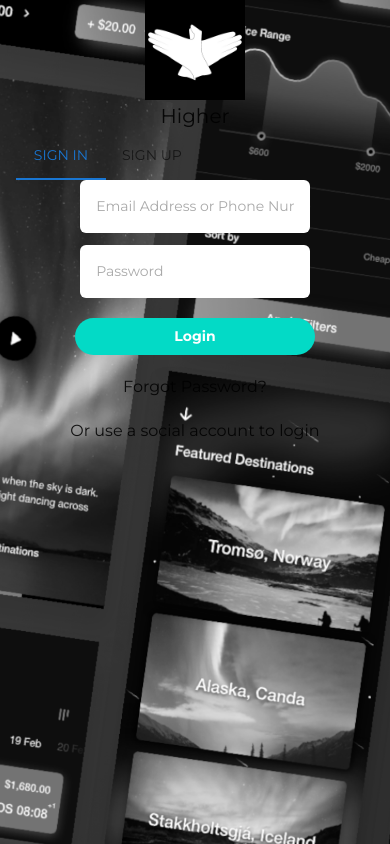
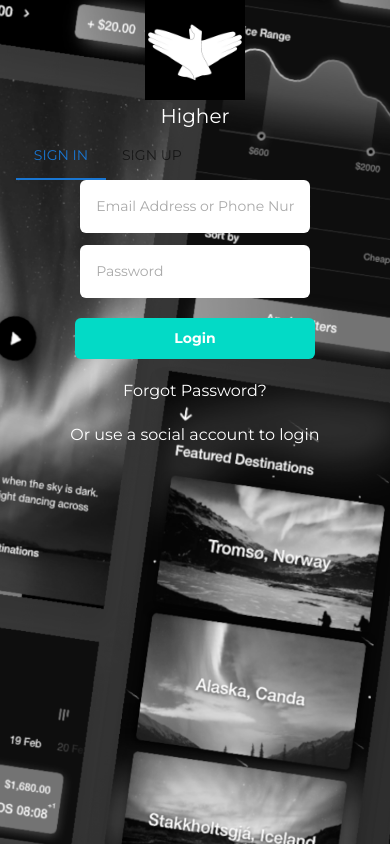
Before and after one commit to sakitkepala/flyhigher-login, a React (Vite) app: page /signin in a window 390 px wide. Built offline with nearby package versions, Linux system fonts and the light colour scheme.

Commit message:
Integrasikan mobil & web jadi responsif

```diff
--- a/src/App.jsx
+++ b/src/App.jsx
@@ -1,15 +1,23 @@
 import * as React from "react";
 import { BrowserRouter as Router, Routes, Route } from "react-router-dom";
 
-import { Root } from "./screens/root";
-import { ScreenSignIn } from "./screens/sign-in";
-import { ScreenSignUp } from "./screens/sign-up";
+import Root from "./screens/root";
+import ScreenWeb from "./screens/web";
+import ScreenSignIn from "./screens/sign-in";
+import ScreenSignUp from "./screens/sign-up";
 
 function App() {
   return (
     <Router>
       <Routes>
-        <Route path="/" element={<Root />}>
+        <Route
+          path="/"
+          element={
+            <Root>
+              <ScreenWeb />
+            </Root>
+          }
+        >
           <Route path="signin" element={<ScreenSignIn />} />
           <Route path="signup" element={<ScreenSignUp />} />
         </Route>
--- a/src/main.jsx
+++ b/src/main.jsx
@@ -1,8 +1,8 @@
 import React from "react";
 import ReactDOM from "react-dom/client";
 
-import { FlyHigherTheme } from "./styles/theme-web";
-import App from "./App.jsx";
+import { FlyHigherTheme } from "./styles/theme";
+import App from "./App";
 
 ReactDOM.createRoot(document.getElementById("root")).render(
   <React.StrictMode>
--- a/src/screens/root.jsx
+++ b/src/screens/root.jsx
@@ -16,7 +16,7 @@ import { Tabs, Tab } from "@mui/material";
 import bg from "../assets/background.png";
 import logo from "../assets/logo.png";
 
-function Root() {
+function Root({ children }) {
   const isLargeScreen = useMediaQuery("(min-width: 760px)");
   const match = useMatch("/");
   const navigate = useNavigate();
@@ -24,14 +24,24 @@ function Root() {
 
   const isRoot = Boolean(match);
 
+  React.useEffect(() => {
+    if (isRoot && !isLargeScreen) {
+      navigate("/signin");
+    } else if (!isRoot && isLargeScreen) {
+      navigate("/");
+    }
+  }, [isRoot, isLargeScreen]);
+
+  if (!isRoot && isLargeScreen) {
+    return null;
+  }
+
   if (isRoot && !isLargeScreen) {
-    navigate("/signin");
     return null; // redirect
   }
 
-  if (!isRoot && isLargeScreen) {
-    navigate("/");
-    return null; // redirect
+  if (isRoot && isLargeScreen) {
+    return children;
   }
 
   return (
@@ -73,4 +83,4 @@ const TabRouter = React.forwardRef(({ href, ...props }, ref) => {
   return <Link ref={ref} to={href} {...props} />;
 });
 
-export { Root };
+export default Root;
--- a/src/screens/sign-in.jsx
+++ b/src/screens/sign-in.jsx
@@ -27,4 +27,4 @@ function ScreenSignIn() {
   );
 }
 
-export { ScreenSignIn };
+export default ScreenSignIn;
--- a/src/screens/sign-up.jsx
+++ b/src/screens/sign-up.jsx
@@ -27,4 +27,4 @@ function ScreenSignUp() {
   );
 }
 
-export { ScreenSignUp };
+export default ScreenSignUp;
--- /dev/null
+++ b/src/styles/theme-mobile.js
@@ -0,0 +1,43 @@
+import { createTheme } from "@mui/material";
+
+const themeMobile = createTheme({
+  typography: {
+    fontFamily: [
+      "Montserrat",
+      "-apple-system",
+      "BlinkMacSystemFont",
+      '"Segoe UI"',
+      "Roboto",
+      '"Helvetica Neue"',
+      "Arial",
+      "sans-serif",
+      '"Apple Color Emoji"',
+      '"Segoe UI Emoji"',
+      '"Segoe UI Symbol"',
+    ].join(", "),
+  },
+
+  components: {
+    MuiButton: {
+      defaultProps: {
+        disableElevation: true,
+      },
+
+      styleOverrides: {
+        root: {
+          padding: "0.5rem 1rem",
+          borderRadius: "0.375rem",
+          backgroundColor: "rgb(255, 255, 255)",
+          color: "rgb(0, 0, 0)",
+          fontWeight: 400,
+          textTransform: "initial",
+          ":hover": {
+            backgroundColor: "rgb(255, 255, 255)",
+          },
+        },
+      },
+    },
+  },
+});
+
+export { themeMobile };
--- a/src/styles/theme-web.jsx
+++ b/src/styles/theme-web.js
@@ -1,15 +1,6 @@
-import { CssBaseline, createTheme, ThemeProvider } from "@mui/material";
+import { createTheme } from "@mui/material";
 
-function FlyHigherTheme({ children }) {
-  return (
-    <ThemeProvider theme={theme}>
-      <CssBaseline />
-      {children}
-    </ThemeProvider>
-  );
-}
-
-const theme = createTheme({
+const themeWeb = createTheme({
   typography: {
     fontFamily: [
       "Montserrat",
@@ -48,4 +39,4 @@ const theme = createTheme({
   },
 });
 
-export { FlyHigherTheme };
+export { themeWeb };
--- a/src/styles/theme.jsx
+++ b/src/styles/theme.jsx
@@ -1,8 +1,23 @@
-import { CssBaseline, GlobalStyles, createTheme, ThemeProvider } from "@mui/material";
+import { CssBaseline, GlobalStyles, ThemeProvider } from "@mui/material";
+import useMediaQuery from "@mui/material/useMediaQuery";
 
-function FlyHigherMobileTheme({ children }) {
+import { themeWeb } from "./theme-web";
+import { themeMobile } from "./theme-mobile";
+
+function FlyHigherTheme({ children }) {
+  const isLargeScreen = useMediaQuery("(min-width: 768px)");
+
+  if (isLargeScreen) {
+    return (
+      <ThemeProvider theme={themeWeb}>
+        <CssBaseline />
+        {children}
+      </ThemeProvider>
+    );
+  }
+
   return (
-    <ThemeProvider theme={theme}>
+    <ThemeProvider theme={themeMobile}>
       <CssBaseline />
       <GlobalStyles
         styles={{
@@ -17,44 +32,4 @@ function FlyHigherMobileTheme({ children }) {
   );
 }
 
-const theme = createTheme({
-  typography: {
-    fontFamily: [
-      "Montserrat",
-      "-apple-system",
-      "BlinkMacSystemFont",
-      '"Segoe UI"',
-      "Roboto",
-      '"Helvetica Neue"',
-      "Arial",
-      "sans-serif",
-      '"Apple Color Emoji"',
-      '"Segoe UI Emoji"',
-      '"Segoe UI Symbol"',
-    ].join(", "),
-  },
-
-  components: {
-    MuiButton: {
-      defaultProps: {
-        disableElevation: true,
-      },
-
-      styleOverrides: {
-        root: {
-          padding: "0.5rem 1rem",
-          borderRadius: "0.375rem",
-          backgroundColor: "rgb(255, 255, 255)",
-          color: "rgb(0, 0, 0)",
-          fontWeight: 400,
-          textTransform: "initial",
-          ":hover": {
-            backgroundColor: "rgb(255, 255, 255)",
-          },
-        },
-      },
-    },
-  },
-});
-
-export { FlyHigherMobileTheme };
+export { FlyHigherTheme };
```
Also changed, not shown: src/screens/web.jsx (+7 -7 lines), src/assets/logo-alpha.png (added).
